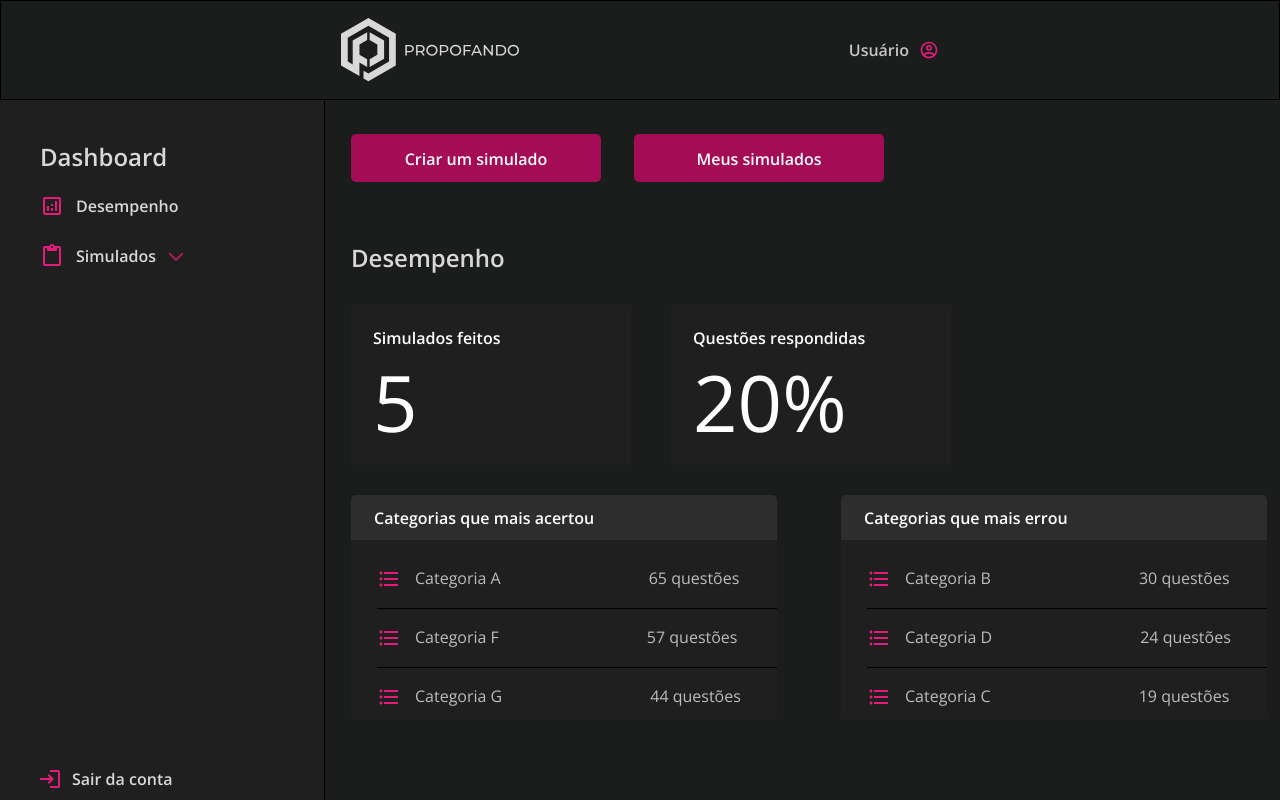
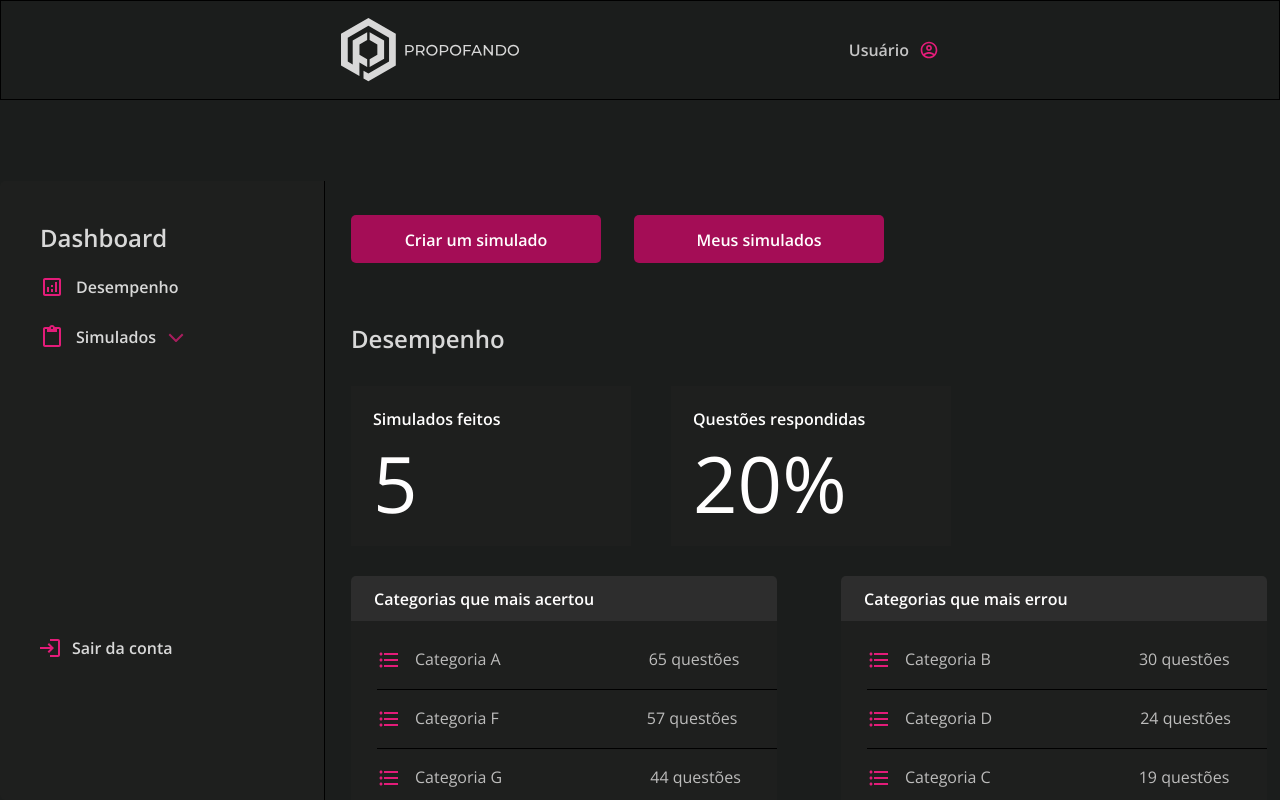
Before and after one commit to Thaina-Abrantes/propofando-frontend, a React (Create React App) app: page /studentmain in a window 1280 px wide. Built offline with nearby package versions, Linux system fonts and the light colour scheme.

Commit message:
ajustes de estilos

```diff
--- a/src/components/StudentHeader/index.js
+++ b/src/components/StudentHeader/index.js
@@ -4,13 +4,12 @@ import userImg from '../../assets/accoutn-circle.svg';
 
 export default function StudentHeader() {
   return (
-    <header className={style['logo-container']}>
+    <header className={style['header-container']}>
       <img src={logo} alt="Logo" />
       <div className={style['user-container']}>
         <span>Usuário</span>
         <img src={userImg} alt="Usuário" />
       </div>
-
     </header>
   );
 }
--- a/src/components/StudentHeader/styles.module.scss
+++ b/src/components/StudentHeader/styles.module.scss
@@ -1,4 +1,4 @@
-.logo-container {
+.header-container {
   height: 100px;
   width: 100%;
 
--- a/src/components/StudentPanel/styles.module.scss
+++ b/src/components/StudentPanel/styles.module.scss
@@ -1,11 +1,11 @@
 .container {
-  background: var(--black200);
+  background-color: var(--black200);
   color: var(--gray1100);
   border-right: 1px solid var(--black400);
   border-radius: 5px 0px 0px 5px;
 
   width: 325px;
-  height: calc(100vh - 100px);
+  height: 100%;
   padding: 40px;
   position: relative;
 
@@ -65,5 +65,5 @@
 
 .logout {
   position: absolute;
-  bottom: 10px;
+  top: 456px;
 }
--- a/src/pages/StudentMain/styles.module.scss
+++ b/src/pages/StudentMain/styles.module.scss
@@ -11,6 +11,7 @@
 }
 
 .div-wrapper {
+  background-color: var(--black);
   display: flex;
   width: 100%;
 }
```
